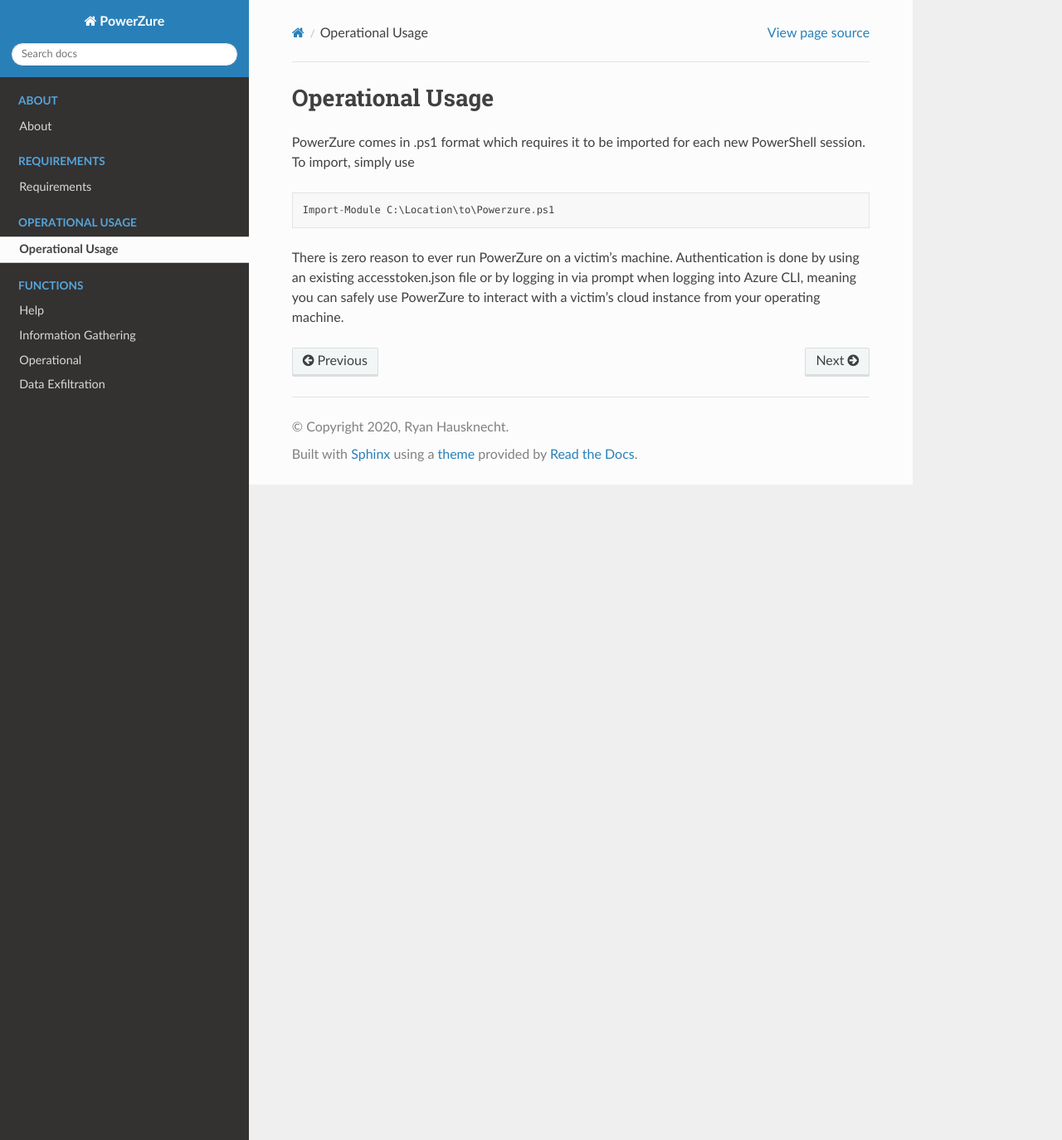
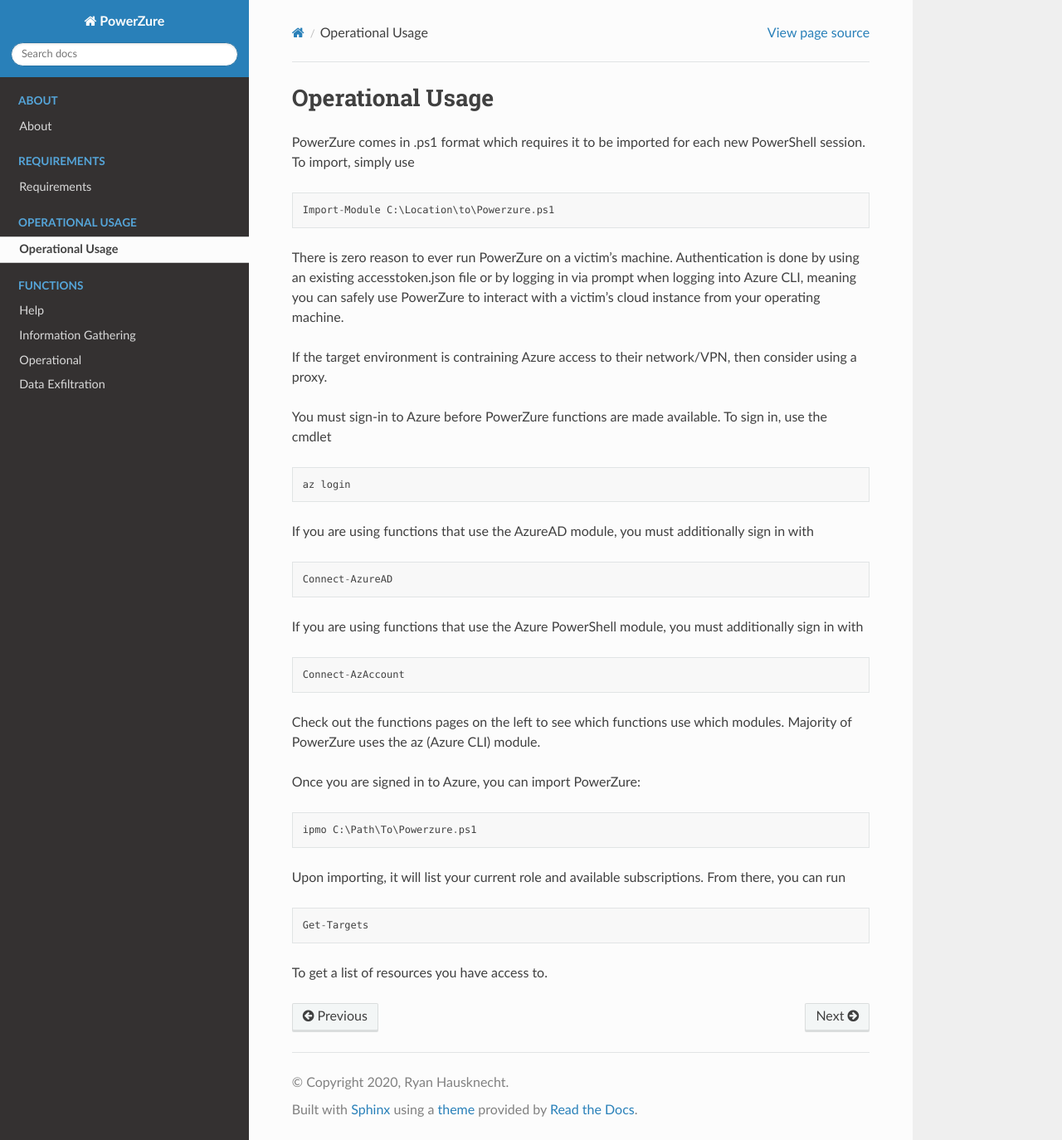
Before and after one commit to hausec/PowerZure, a Sphinx documentation site: the page built from docs/Operationalusage/opusage.rst, in a window 1280 px wide and 1374 px high. Shown: the whole window at 83% size. Built offline with Sphinx 7.4.7 and the Read the Docs theme 2.0.0, drawn with Linux system fonts in a browser that asks for light colours.

Commit message:
docs, more docs, many docs, handle them

```diff
--- a/docs/Operationalusage/opusage.rst
+++ b/docs/Operationalusage/opusage.rst
@@ -11,3 +11,42 @@
 logging in via prompt when logging into Azure CLI, meaning you can
 safely use PowerZure to interact with a victim’s cloud instance from
 your operating machine.
+
+If the target environment is contraining Azure access to their network/VPN, then consider using a proxy.
+
+You must sign-in to Azure before PowerZure functions are made available. To sign in, use the cmdlet
+
+::
+
+   az login
+
+If you are using functions that use the AzureAD module, you must additionally sign in with
+
+::
+
+   Connect-AzureAD
+
+If you are using functions that use the Azure PowerShell module, you must additionally sign in with
+
+::
+
+   Connect-AzAccount
+
+Check out the functions pages on the left to see which functions use which modules. Majority of PowerZure uses the az (Azure CLI) module.
+
+Once you are signed in to Azure, you can import PowerZure:
+
+
+::
+
+   ipmo C:\Path\To\Powerzure.ps1
+
+
+Upon importing, it will list your current role and available subscriptions. From there, you can run
+
+::
+
+   Get-Targets
+
+
+To get a list of resources you have access to.
```
